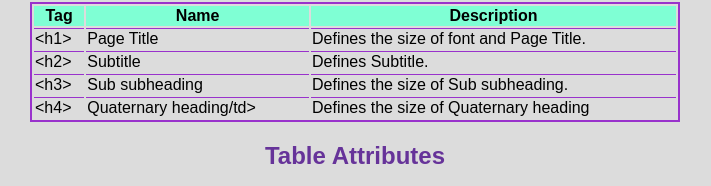
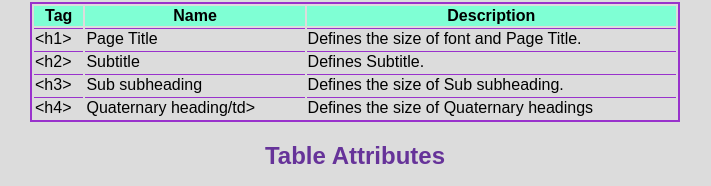
Before and after one commit to 80Duce/html-css-cheatsheet, a plain HTML site: page index.html in a window 1280 px wide. Shown: the part 360-546 px from the top of the page, 285-996 px from the left. Drawn offline with Linux system fonts and the light colour scheme.

Commit message:
third commit

```diff
--- a/index.html
+++ b/index.html
@@ -71,7 +71,7 @@
         <tr>
           <td><span class="code">&lt;h4&gt;</span></td>
           <td>Quaternary heading/td>
-          <td>Defines the size of Quaternary heading</td>
+          <td>Defines the size of Quaternary headings</td>
         </tr>
       </tbody>
     </table>
```
